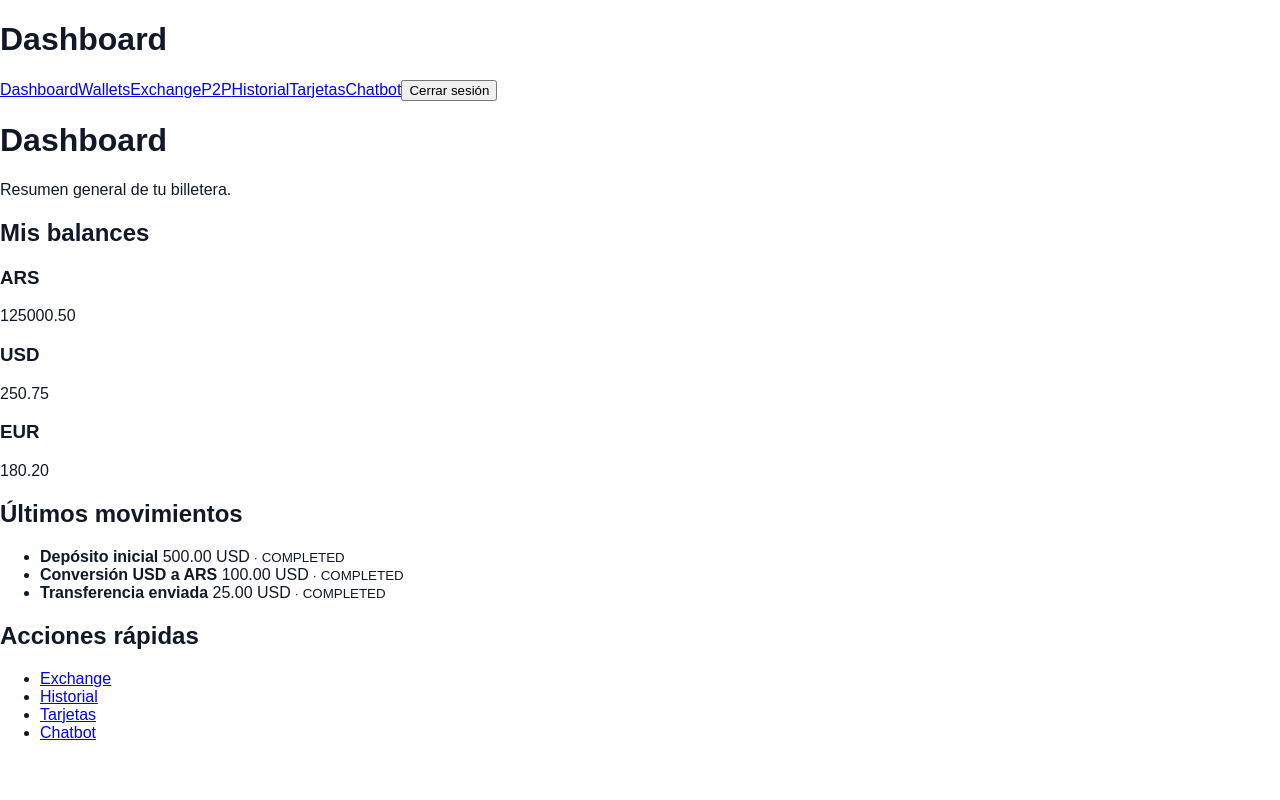
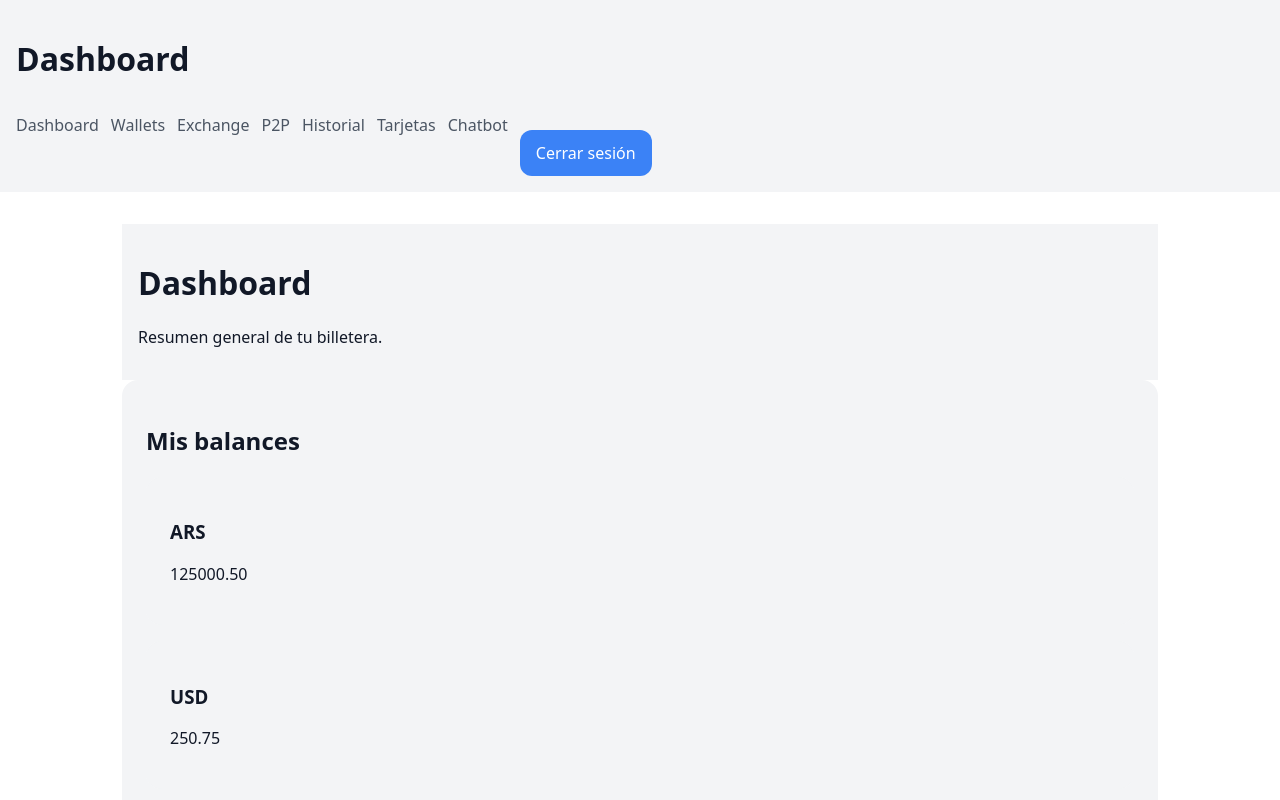
Before and after one commit to OvniWallet/ovni-wallet-frontend, a React (Vite) app: page /dashboard in a window 1280 px wide. Shown: the top 800 px of the page. Built offline with nearby package versions, Linux system fonts and the light colour scheme; no server answers; sample sign-in values are in the browser's storage.

Commit message:
feat: mejorar formularios de autenticación y estilos globales

```diff
--- a/src/features/auth/components/LoginForm.tsx
+++ b/src/features/auth/components/LoginForm.tsx
@@ -1,6 +1,7 @@
 import { useState, type FormEvent } from 'react'
-import { useNavigate } from 'react-router-dom'
+import { Link, useNavigate } from 'react-router-dom'
 import { useAuth } from '../hooks/useAuth'
+
 
 export function LoginForm() {
   const navigate = useNavigate()
@@ -54,6 +55,9 @@ export function LoginForm() {
       <button type="submit" disabled={loading}>
         {loading ? 'Ingresando...' : 'Ingresar'}
       </button>
+      <p>
+        ¿No tienes una cuenta? <Link to="/register">Crear cuenta</Link>
+     </p>
     </form>
   )
 }
--- a/src/features/auth/components/RegisterForm.tsx
+++ b/src/features/auth/components/RegisterForm.tsx
@@ -1,5 +1,5 @@
 import { useState, type FormEvent } from 'react'
-import { useNavigate } from 'react-router-dom'
+import { Link, useNavigate } from 'react-router-dom'
 import { useAuth } from '../hooks/useAuth'
 
 export function RegisterForm() {
@@ -99,6 +99,10 @@ export function RegisterForm() {
       <button type="submit" disabled={loading}>
         {loading ? 'Creando cuenta...' : 'Registrarme'}
       </button>
+
+      <p>
+        ¿Ya tienes una cuenta? <Link to="/login">Iniciar sesión</Link>
+      </p>
     </form>
   )
 }
--- a/src/styles/globals.css
+++ b/src/styles/globals.css
@@ -1,9 +1,104 @@
 @import './variables.css';
 @import './themes.css';
 
+* {
+  box-sizing: border-box;
+}
+
 body {
   margin: 0;
-  font-family: sans-serif;
+  font-family: system-ui, -apple-system, BlinkMacSystemFont, 'Segoe UI', sans-serif;
   background-color: var(--bg-primary);
   color: var(--text-primary);
 }
+
+a {
+  color: inherit;
+  text-decoration: none;
+}
+
+button,
+input {
+  font: inherit;
+}
+
+button {
+  cursor: pointer;
+}
+
+main {
+  width: 100%;
+  max-width: 1100px;
+  margin: 0 auto;
+  padding: 1rem;
+}
+
+section,
+article,
+form {
+  background-color: var(--bg-secondary);
+  border-radius: 1rem;
+  padding: 1rem;
+  margin-bottom: 1rem;
+}
+
+form {
+  max-width: 420px;
+  margin: 2rem auto;
+}
+
+label {
+  display: block;
+  margin-top: 0.75rem;
+  margin-bottom: 0.25rem;
+  color: var(--text-secondary);
+}
+
+input {
+  width: 100%;
+  padding: 0.75rem;
+  border: 1px solid #d1d5db;
+  border-radius: 0.75rem;
+}
+
+button {
+  margin-top: 1rem;
+  padding: 0.75rem 1rem;
+  border: 0;
+  border-radius: 0.75rem;
+  background-color: var(--primary-color);
+  color: white;
+}
+
+button:hover {
+  background-color: var(--primary-hover);
+}
+
+header {
+  padding: 1rem;
+  background-color: var(--bg-secondary);
+}
+
+nav {
+  display: flex;
+  gap: 0.75rem;
+  overflow-x: auto;
+  padding-top: 0.75rem;
+}
+
+nav a {
+  white-space: nowrap;
+  color: var(--text-secondary);
+}
+
+@media (min-width: 768px) {
+  main {
+    padding: 2rem;
+  }
+
+  section,
+  article,
+  form {
+    padding: 1.5rem;
+  }
+}
```
